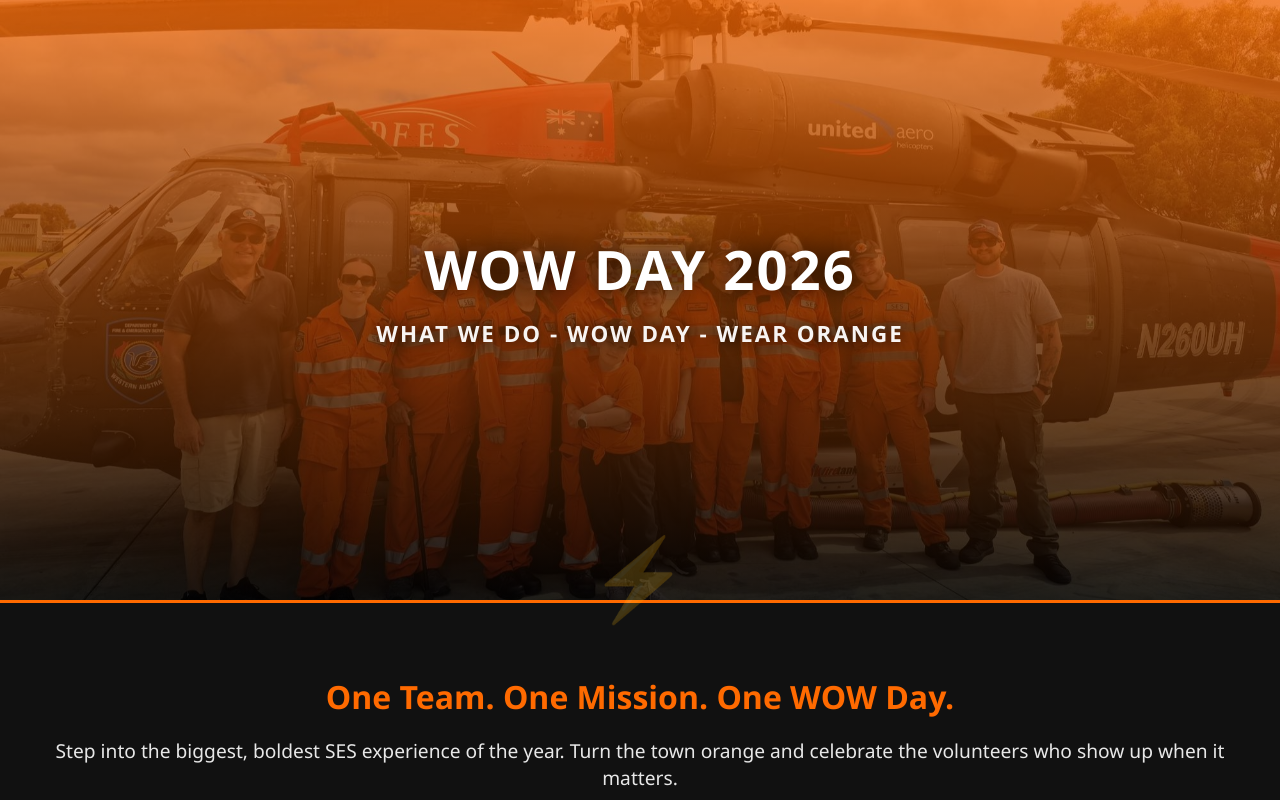
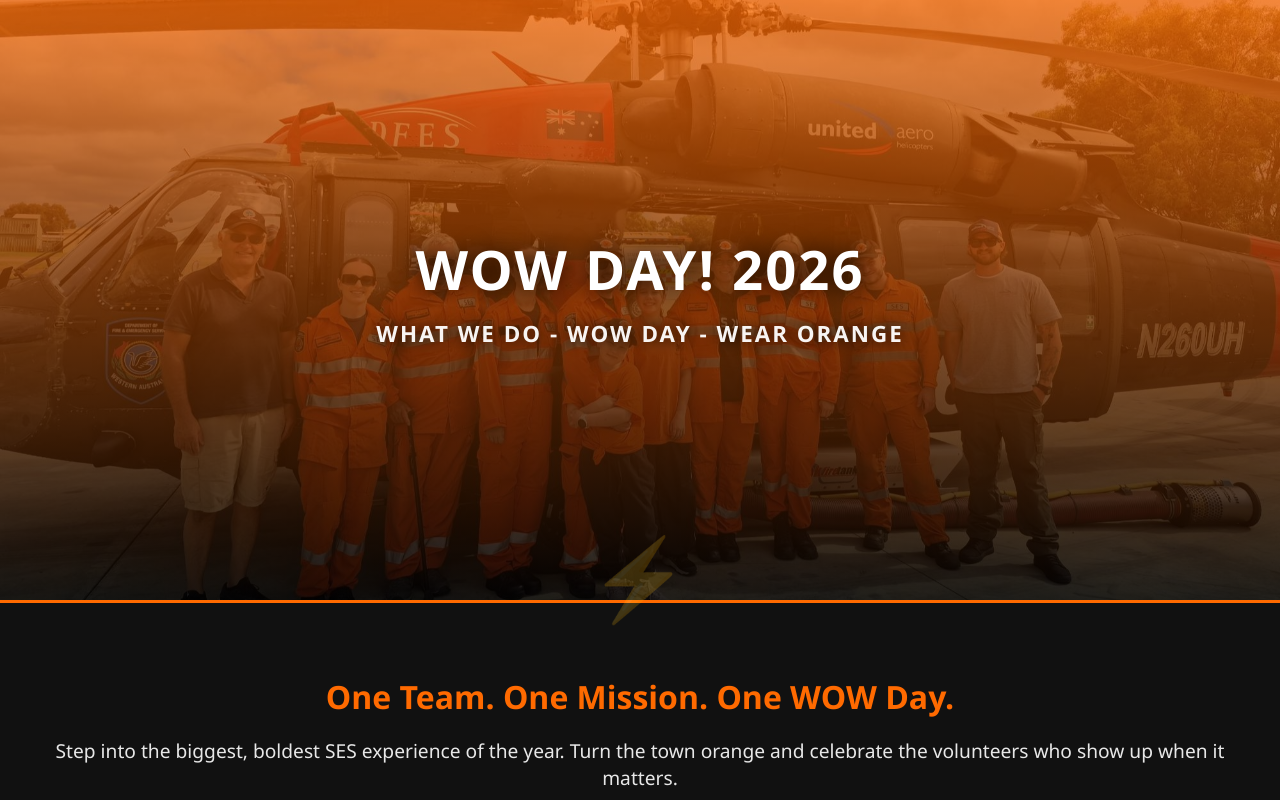
Before and after one commit to jenevo308/sj-sesdashboard, a plain HTML site: page WOW.html in a window 1280 px wide. Shown: the top 800 px of the page. Drawn offline with Linux system fonts and the light colour scheme.

Commit message:
Update heading text in WOW.html

```diff
--- a/WOW.html
+++ b/WOW.html
@@ -163,7 +163,7 @@
 </style>
 
 <div class="hero">
-    <h1>WOW DAY 2026</h1>
+    <h1>WOW DAY! 2026</h1>
     <h2>What We Do - WOW Day - Wear Orange</h2>
 </div>
 
```
